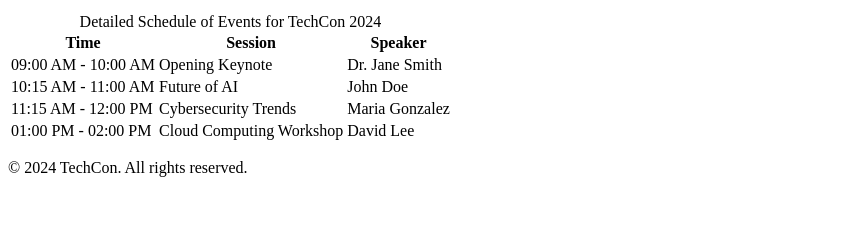
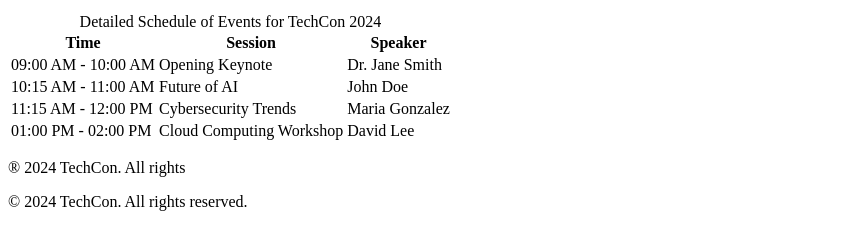
Before and after one commit to 24mati/TechCon_HTML, a plain HTML site: page techcon_website/schedule.html in a window 1280 px wide. Shown: the part 253-502 px from the top of the page, without its empty margins (0-846 px from the left). Drawn offline with Linux system fonts and the light colour scheme.

Commit message:
schedule.html

```diff
--- a/techcon_website/schedule.html
+++ b/techcon_website/schedule.html
@@ -57,6 +57,7 @@
     </main>
      <!-- Footer Section -->
      <footer>
+        <p>&reg; 2024 TechCon. All rights</p>
         <p>&copy; 2024 TechCon. All rights reserved.</p>
     </footer>
 </body>
```
